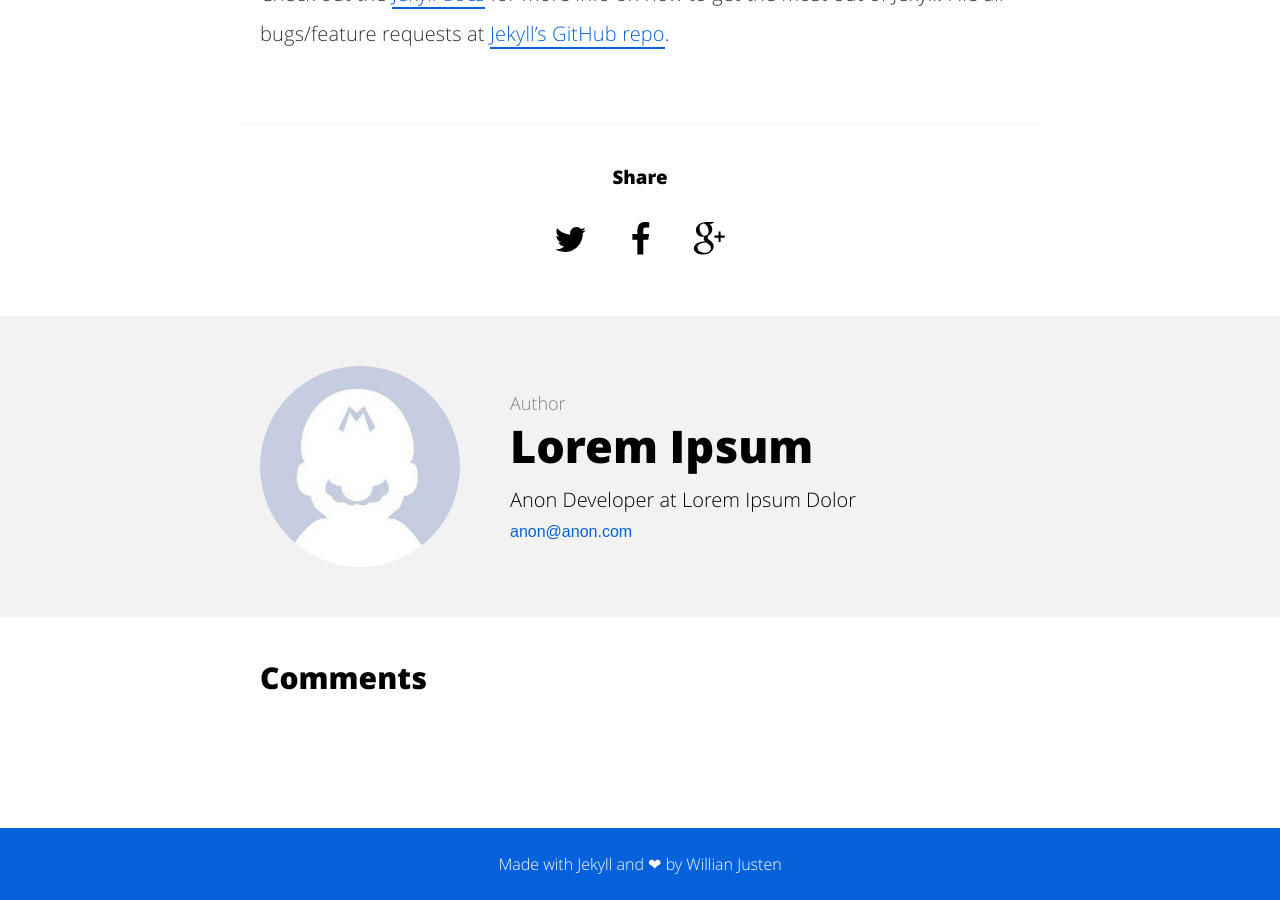
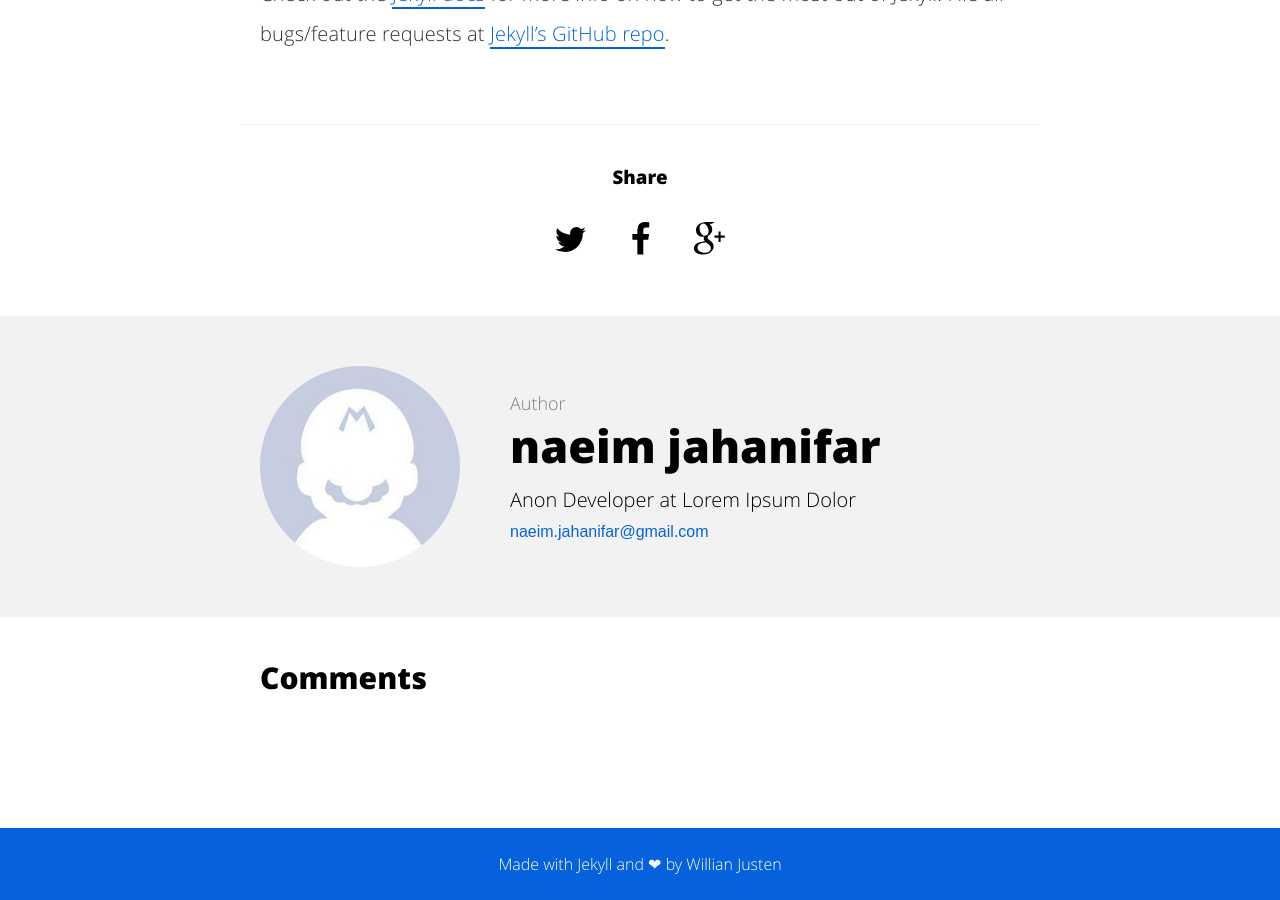
Before and after one commit to naeimj/naeimj.github.io, a Jekyll site: the page built from _posts/2015-08-04-welcome-to-jekyll.md, in a window 1280 px wide and 900 px high, scrolled down 1462 px. Built offline with Jekyll 4.4.1, drawn with Linux system fonts in a browser that asks for light colours; comment, search, counter and statistics services are not loaded.

Commit message:
Update _config.yml

```diff
--- a/_config.yml
+++ b/_config.yml
@@ -4,14 +4,14 @@ baseurl: "" # the subpath of your site, e.g. /blog/
 url: "http://naeimjahanifar.ir" # the base hostname & protocol for your site
 
 # User settings
-username: Lorem Ipsum
+username: naeim jahanifar
 user_description: Anon Developer at Lorem Ipsum Dolor
-user_title: Anon Developer
-email: anon@anon.com
-twitter_username: lorem_ipsum
-github_username:  lorem_ipsum
-gplus_username:  lorem_ipsum
-disqus_username: lorem_ipsum
+user_title: خوش آمدید...
+email: naeim.jahanifar@gmail.com
+twitter_username: naeim.jahanifar
+github_username:  naeim.jahanifar
+gplus_username:  naeim.jahanifar
+disqus_username: naeim.jahanifar
 
 # Build settings
 markdown: kramdown
```
